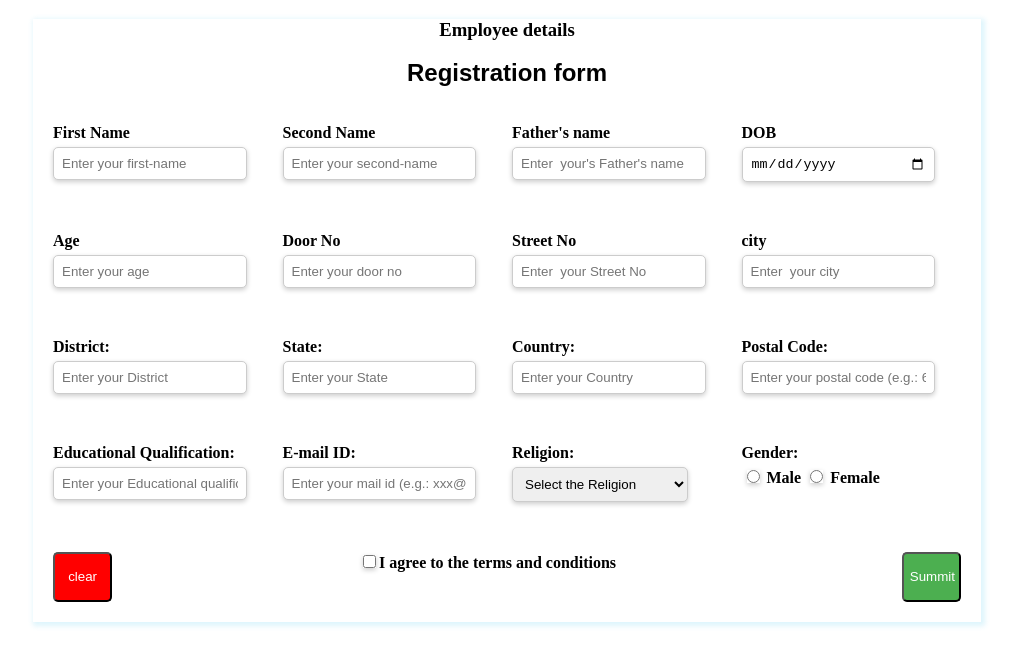
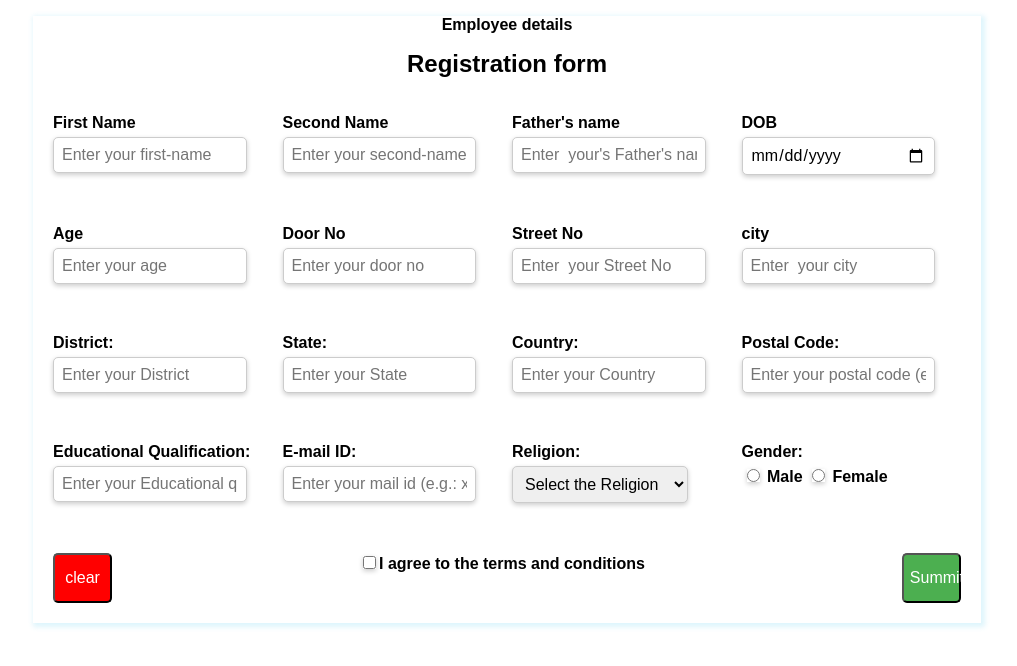
Before and after one commit to Bharanichandiran/internwork, a plain HTML site: page register.html in a window 1280 px wide. Shown: the whole page, without its empty margins (133-1150 px from the left). Drawn offline with Linux system fonts and the light colour scheme.

Commit message:
day 3 updated

```diff
--- a/style.css
+++ b/style.css
@@ -1,3 +1,7 @@
+*{
+    font-family: sans-serif;
+    font-size: 1em;
+}
 #form {
   margin: 0 auto;
   width: 75%;
```
